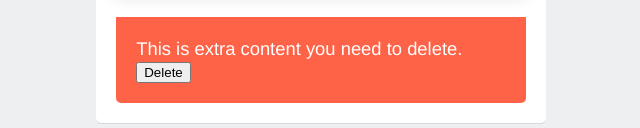
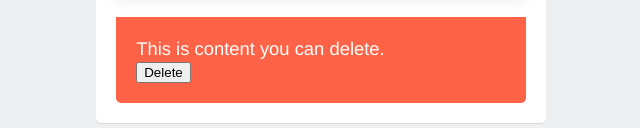
Before and after one commit to Tariqalrehily/projects, a plain HTML site: page Manipulating the DOM/index.html in a window 1280 px wide. Shown: the part 324-452 px from the top of the page, without its empty margins (319-959 px from the left). Drawn offline with Linux system fonts and the light colour scheme.

Commit message:
Update index.html

```diff
--- a/Manipulating the DOM/index.html
+++ b/Manipulating the DOM/index.html
@@ -16,7 +16,7 @@
       <li><input> Code</li>
     </ul>
     <div class="extra">
-      <p>This is extra content you need to delete.</p>
+      <p>This is content you can delete.</p>
     </div>
   </div>
   <script src="js/scripts.js"></script>
```
